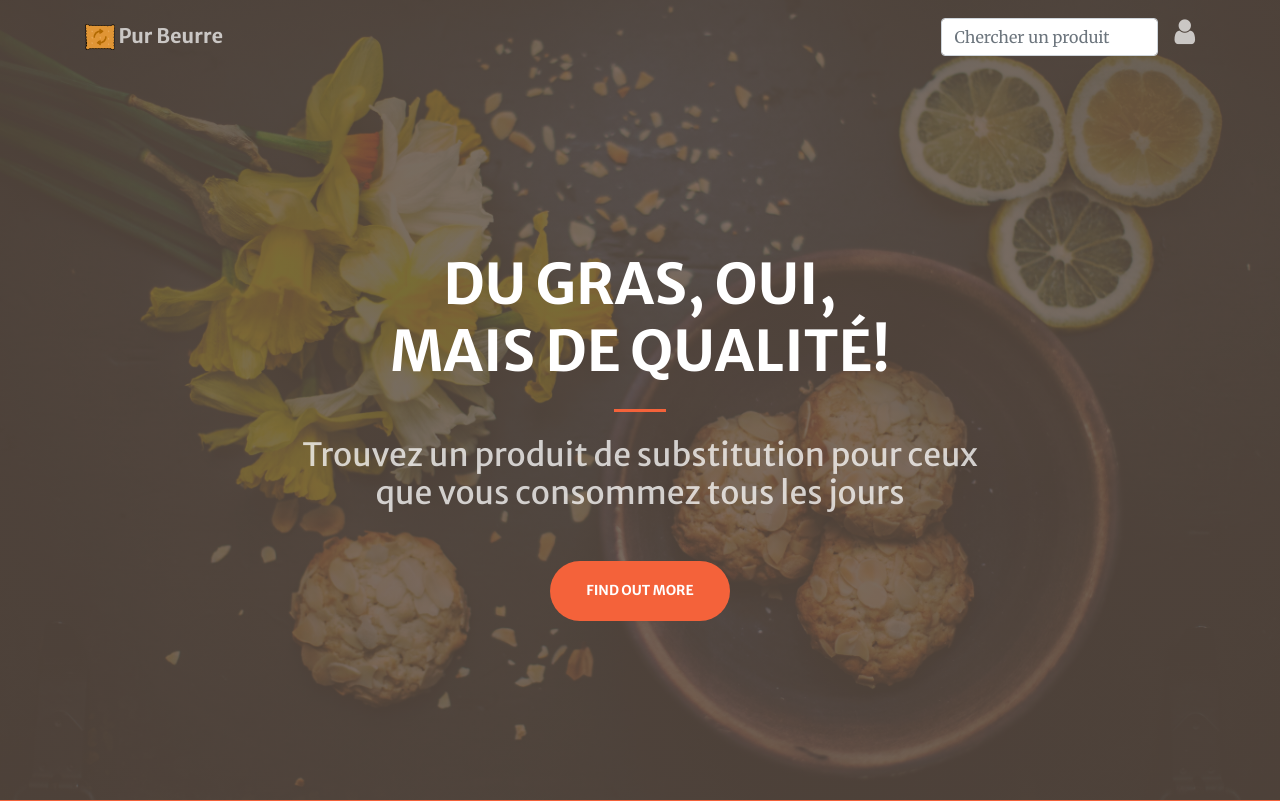
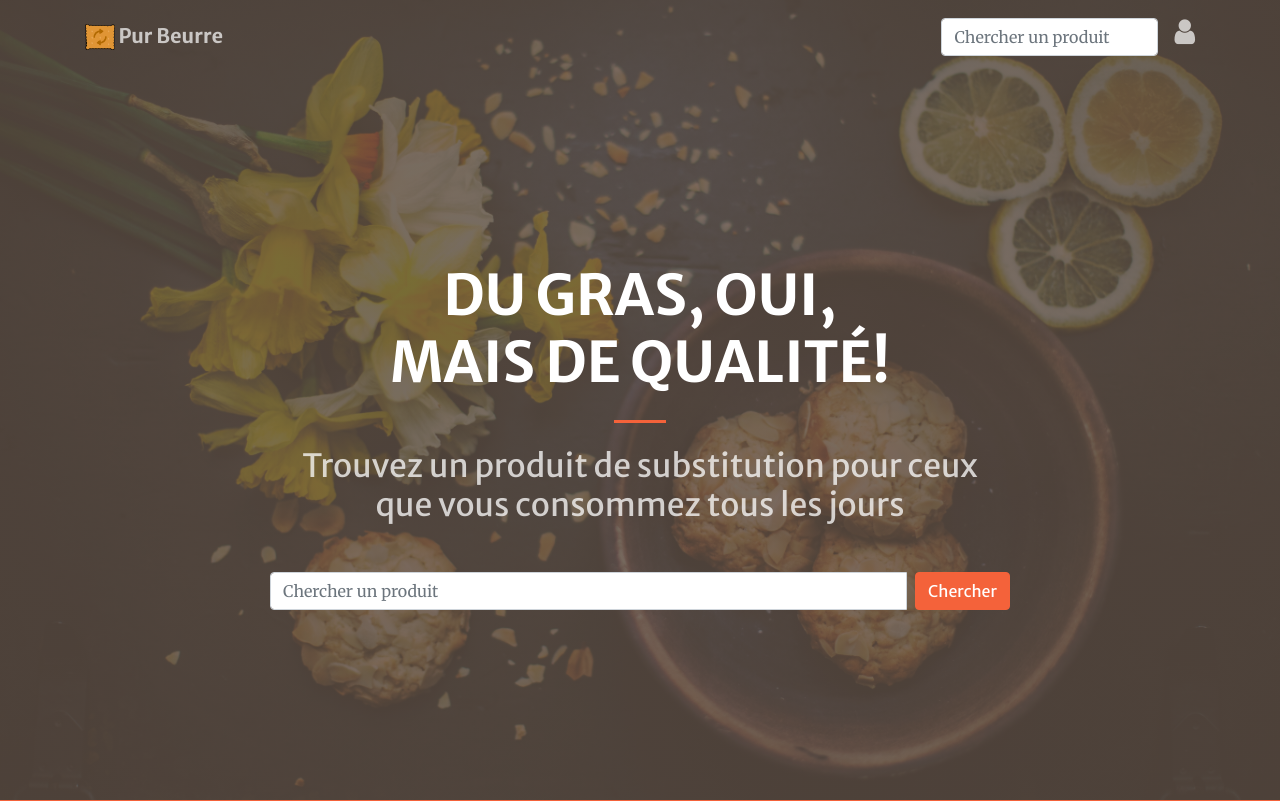
Before and after one commit to MayBaMay/PB_P8, a Django app: page / in a window 1280 px wide. Shown: the top 801 px of the page. Run offline with Django 3.2, Linux system fonts and the light colour scheme; some libraries are stand-ins or nearby versions.

Commit message:
champ recherche header bootstrap ok

```diff
--- a/pur_beurre_project/foodSearch/templates/foodSearch/base.html
+++ b/pur_beurre_project/foodSearch/templates/foodSearch/base.html
@@ -44,7 +44,9 @@
       <div class="collapse navbar-collapse" id="navbarResponsive">
         <ul class="navbar-nav ml-auto my-2 my-lg-0">
           <li class="nav-item">
-            {% include 'foodSearch/search_form.html' %}
+            <form action="{% url 'foodSearch:search' %}" method="get" accept-charset="utf-8">
+                  <input id="searchForm" class="form-control" name="query" placeholder="Chercher un produit">
+            </form>
           </li>
           <li class="nav-item">
             {% if user.is_authenticated %}
--- a/pur_beurre_project/foodSearch/templates/foodSearch/index.html
+++ b/pur_beurre_project/foodSearch/templates/foodSearch/index.html
@@ -13,7 +13,14 @@
         </div>
         <div class="col-lg-8 align-self-baseline">
           <h2 class="text-white-75 font-weight-light mb-5">Trouvez un produit de substitution pour ceux que vous consommez tous les jours</h2>
-          <a class="btn btn-primary btn-xl js-scroll-trigger" href="#about">Find Out More</a>
+          <form class="form-row align-items-center" action="{% url 'foodSearch:search' %}" method="post" accept-charset="utf-8">
+            {% csrf_token %}
+            <div class="input-group">
+              <input id="searchForm" class="form-control mr-2" name="query" placeholder="Chercher un produit">
+              <button type="submit" class="btn btn-primary">Chercher</button>
+            </div>
+              <input type="hidden" name="text" value="{{ next }}">
+          </form>
         </div>
       </div>
     </div>
@@ -30,7 +37,7 @@
               Pur Beurre est l'initiative de deux amoureux de la gastronomie française, Colette Tatou et Rémy, que vous avez déjà certainement rencontrés dans notre excellent restaurant Ratatouille.<br /><br />
               Colette Tatou : "Nous aimons tous manger, surtout en France ! Personnellement, une baguette fraîche, du bon fromage de chèvre et un bon vin rouge me suffisent amplement. Comme tout le monde, je fais mes courses au supermarché. Mais petit à petit je me suis rendue compte, surtout lorsque nous avons ouvert le restaurant, que je pouvais remplacer les produits aseptisés que j'avais l'habitude d'acheter par de bons produits du terroir Et souvent pour le même prix !"<br /><br />
               Remy : "Pour ma part je me rendais déjà dans bien des magasins car j'aime beaucoup me balader, surtout dans les caves et les cuisines. Je connaissais par coeur le contenu des boutiques bio (dont je raffole) ainsi que les ingrédients de tous les aliments vendus. Lorsque Colette m'a demandé si elle pouvait remplacer son Nutella matinal par un aliment plus sain, je savais tout de suite où le trouver. L'idée de Pur Beurre était née !"
-            </p></p>
+            </p>
           </div>
         </div>
         <div class="row">
--- a/pur_beurre_project/foodSearch/templates/foodSearch/search_form.html
+++ /dev/null
@@ -1,3 +0,0 @@
-<form action="{% url 'foodSearch:search' %}" method="get" accept-charset="utf-8">
-      <input id="searchForm" class="form-control" name="query" placeholder="Chercher un produit">
-</form>
```
Also changed, not shown: pur_beurre_project/foodSearch/templates/404.html (added), pur_beurre_project/foodSearch/templates/500.html (added).
